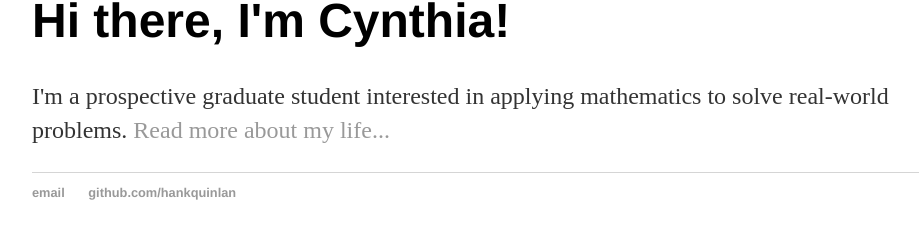
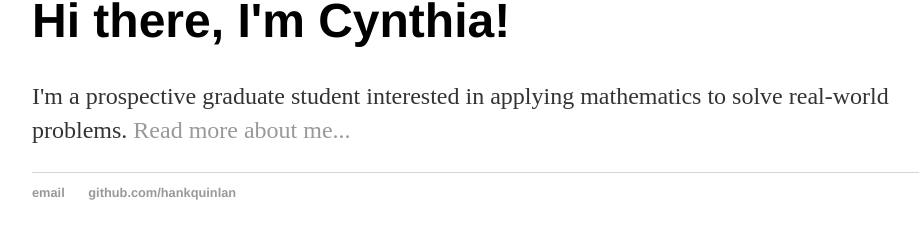
Before and after one commit to cynthia1234/cynthiazeng.github.io, a Jekyll site: the page built from index.html, in a window 1280 px wide. Shown: the part 117-356 px from the top of the page, without its empty margins (160-1079 px from the left). Built offline with Jekyll 4.4.1, drawn with Linux system fonts in a browser that asks for light colours.

Commit message:
Update index.html

```diff
--- a/index.html
+++ b/index.html
@@ -1,8 +1,8 @@
 ---
 layout: default
-title: Hank Quinlan, Horrible Cop
+title: Cynthia Zeng, Personal Website
 ---
 <div class="blurb">
 	<h1>Hi there, I'm Cynthia!</h1>
-	<p>I'm a prospective graduate student interested in applying mathematics to solve real-world problems. <a href="/about">Read more about my life...</a></p>
+	<p>I'm a prospective graduate student interested in applying mathematics to solve real-world problems. <a href="/about">Read more about me...</a></p>
 </div><!-- /.blurb -->
```
